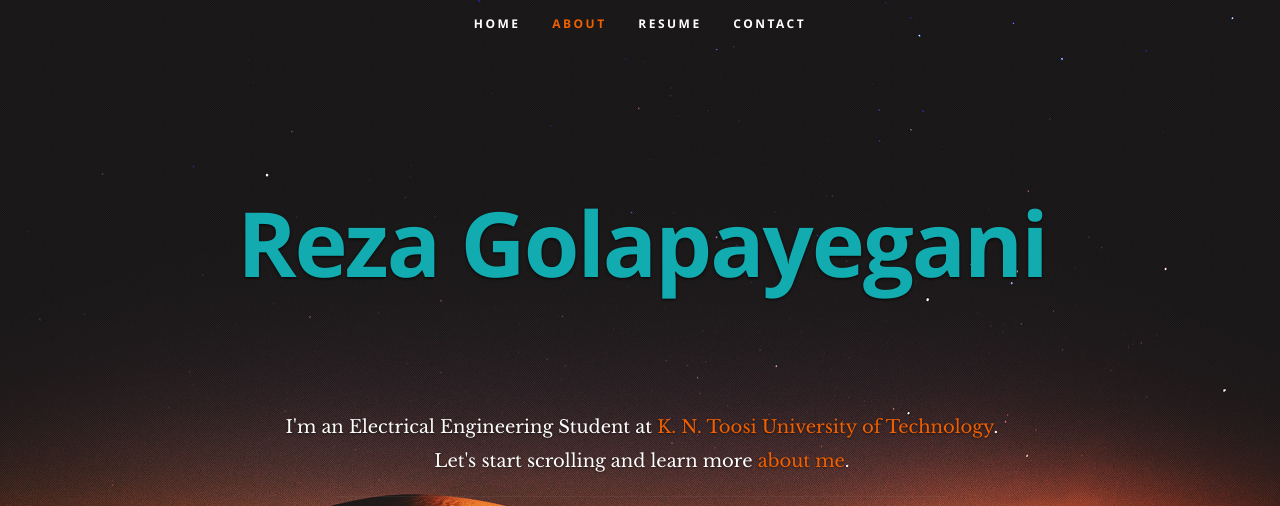
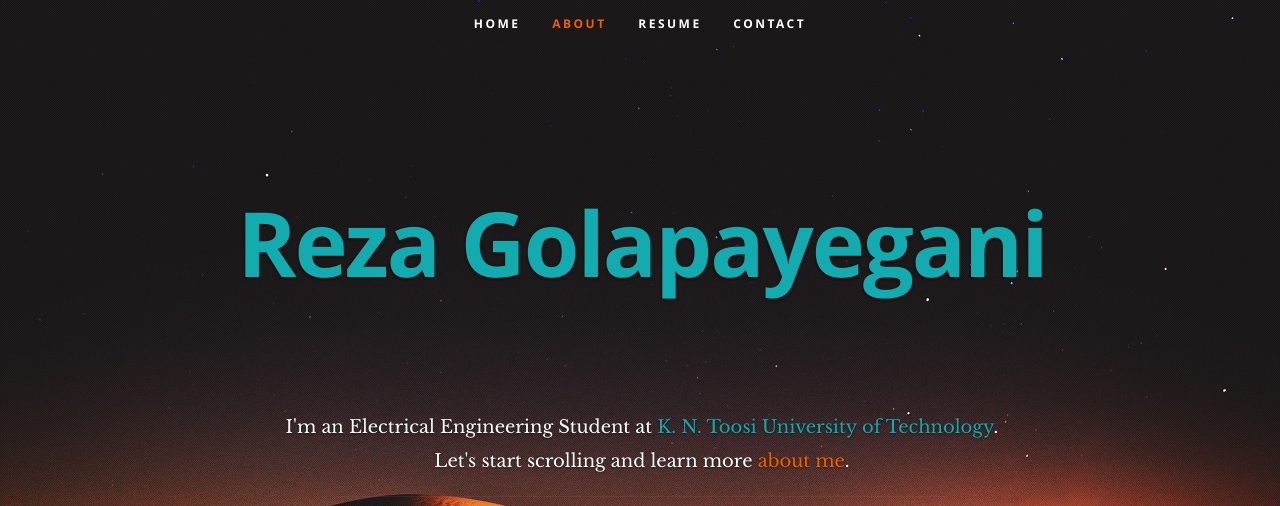
Before and after one commit to RezaGolpayegani/RezaGolpayegani.github.io, a plain HTML site: page index.html in a window 1280 px wide. In both pictures the pointer is over the link "K. N. Toosi University of Technology". Shown: the top 506 px of the page. Drawn offline with nearby package versions, Linux system fonts and the light colour scheme.

Commit message:
hover for banner.

```diff
--- a/css/layout.css
+++ b/css/layout.css
@@ -74,6 +74,9 @@ header .banner-text h3 {
 header .banner-text h3 span,
 header .banner-text h3 a {
    color: #F06000;/***********************/
+}
+header .banner-text h3 a:hover {
+   color : #11abb0;/*F06000*//*11abb0*//*f66497*/
 }
 header .banner-text hr {
    width: 60%;
@@ -223,6 +226,7 @@ ul#nav li.current a { color: #F06000; }
 #resume .download {
    width: 58.33333%;
    padding-top: 6px;
+   margin-bottom: 150px;
 }
 #resume .download .button {
    margin-top: 6px;
```
Also changed, not shown: index.html (+0 -9 lines).
